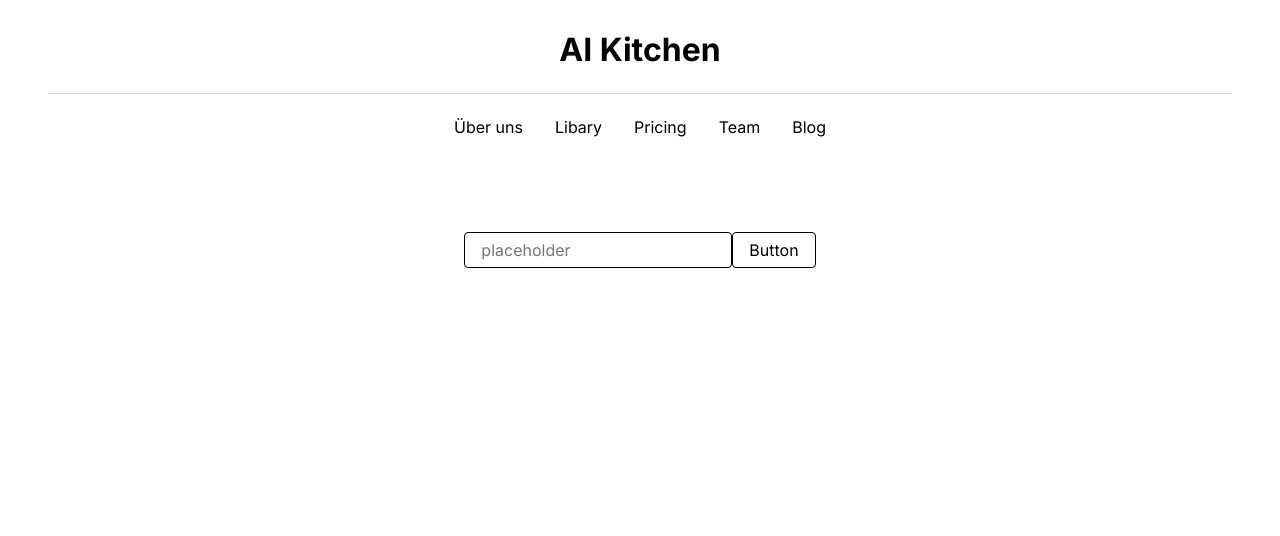
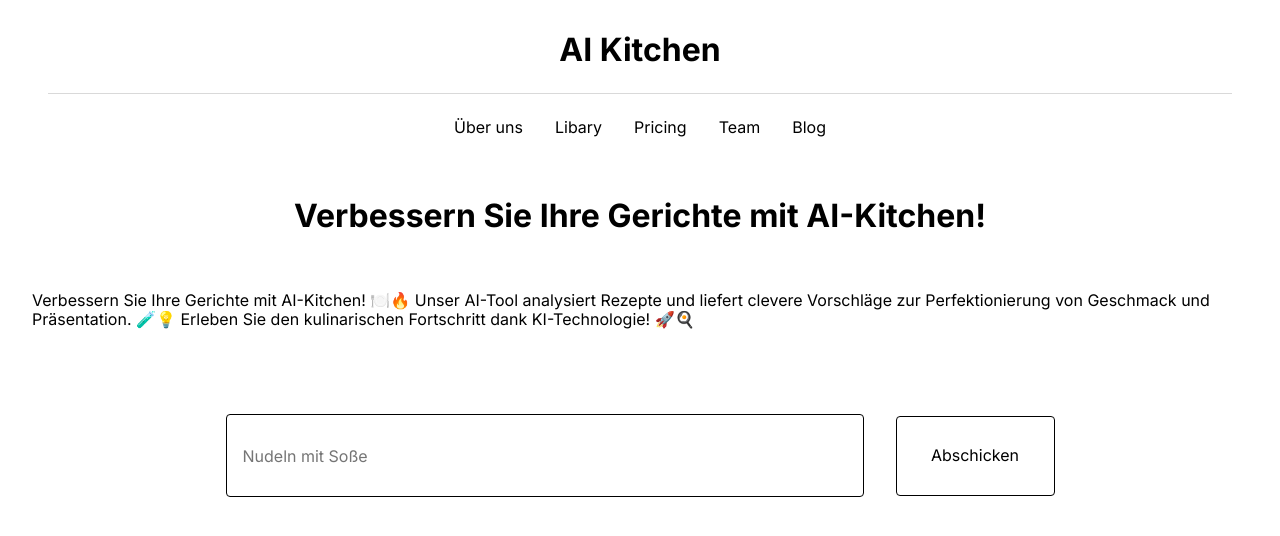
Before and after one commit to Elric1997/AI-Kitchen-React-React, a React app: page /verbessern in a window 1280 px wide. Built offline with nearby package versions, Linux system fonts and the light colour scheme.

Commit message:
Commit from TeleportHQ

```diff
--- a/src/components/header.css
+++ b/src/components/header.css
@@ -46,7 +46,10 @@
   align-items: center;
   flex-direction: column;
 }
-
+.header-root-class-name {
+  max-width: 100%;
+  max-height: var(--dl-size-size-maxwidth);
+}
 @media(max-width: 991px) {
   .header-nav1 {
     padding-top: 16px;
--- a/src/views/verbessern.css
+++ b/src/views/verbessern.css
@@ -8,15 +8,50 @@
   justify-content: flex-start;
 }
 .verbessern-container1 {
-  flex: 0 0 auto;
   width: 100%;
-  height: 100px;
+  height: 246px;
   display: flex;
-  align-items: flex-end;
+  align-items: center;
+  flex-direction: column;
   justify-content: center;
 }
+.verbessern-text1 {
+  width: 100%;
+  margin: var(--dl-space-space-oneandhalfunits);
+  padding: var(--dl-space-space-oneandhalfunits);
+  min-width: var(--dl-size-size-xxlarge);
+}
+.verbessern-container2 {
+  width: 100%;
+  height: 83px;
+  display: flex;
+  align-items: center;
+  justify-content: center;
+}
+.verbessern-textinput {
+  width: 638px;
+  height: 100%;
+  margin-right: var(--dl-space-space-twounits);
+}
+.verbessern-button {
+  width: 159px;
+  height: 80px;
+  padding: var(--dl-space-space-oneandhalfunits);
+}
+@media(max-width: 1600px) {
+  .verbessern-text1 {
+    padding: var(--dl-space-space-twounits);
+  }
+}
 @media(max-width: 1200px) {
-  .verbessern-container1 {
+  .verbessern-text1 {
+    margin-top: var(--dl-space-space-twounits);
+    margin-left: var(--dl-space-space-twounits);
+    margin-right: var(--dl-space-space-twounits);
+    padding-left: var(--dl-space-space-oneandhalfunits);
+    padding-right: var(--dl-space-space-oneandhalfunits);
+  }
+  .verbessern-container2 {
     height: 190px;
   }
   .verbessern-textinput {
--- a/src/views/verbessern.js
+++ b/src/views/verbessern.js
@@ -14,12 +14,27 @@ const Verbessern = (props) => {
       </Helmet>
       <Header rootClassName="header-root-class-name"></Header>
       <div className="verbessern-container1">
+        <h1>Verbessern Sie Ihre Gerichte mit AI-Kitchen!</h1>
+        <span className="verbessern-text1">
+          Verbessern Sie Ihre Gerichte mit AI-Kitchen! 🍽️🔥 Unser AI-Tool
+          analysiert Rezepte und liefert clevere Vorschläge zur Perfektionierung
+          von Geschmack und Präsentation. 🧪💡 Erleben Sie den kulinarischen
+          Fortschritt dank KI-Technologie! 🚀🍳
+        </span>
+      </div>
+      <div className="verbessern-container2">
         <input
           type="text"
-          placeholder="placeholder"
-          className="input verbessern-textinput"
+          placeholder="Nudeln mit Soße"
+          className="verbessern-textinput input"
         />
-        <button className="button verbessern-button">Button</button>
+        <button
+          id="verbessern"
+          type="button"
+          className="verbessern-button button"
+        >
+          Abschicken
+        </button>
       </div>
     </div>
   )
```
